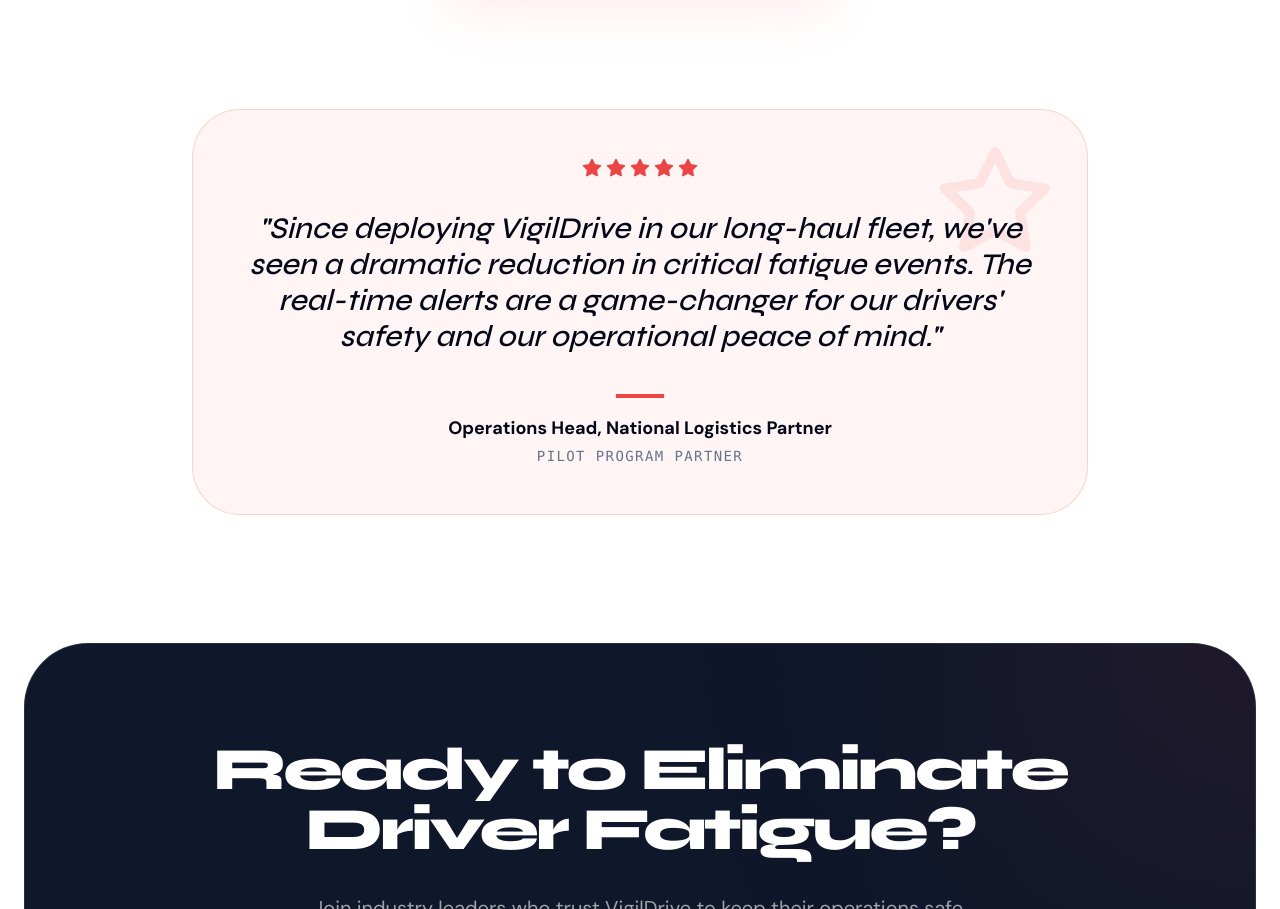
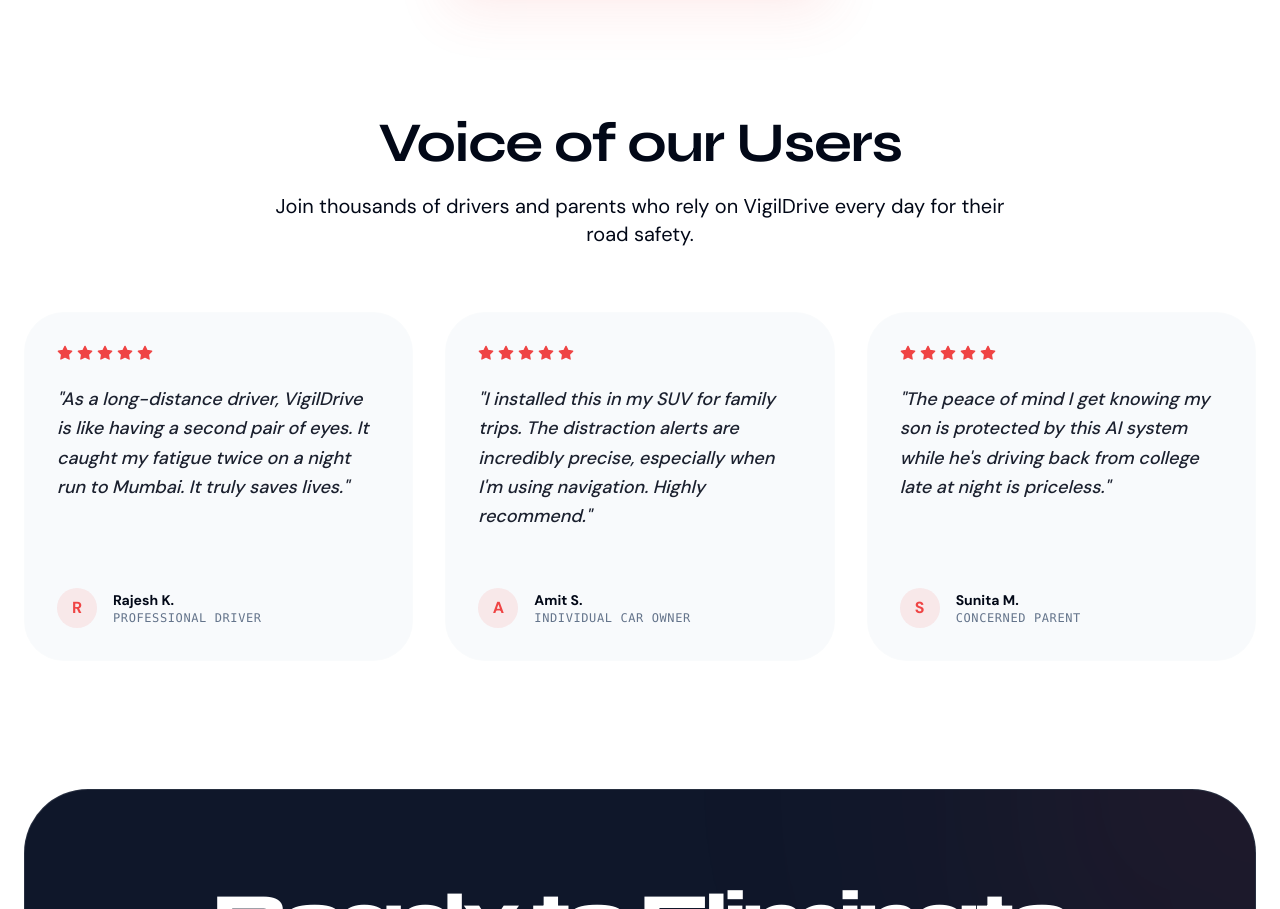
Before and after one commit to sumitb2015/aspireai, a Next.js app: page /products/vigildrive in a window 1280 px wide. Shown: the part 6672-7581 px from the top of the page. Built offline with nearby package versions, Linux system fonts and the light colour scheme.

Commit message:
feat: change testimonials to individual users on VigilDrive page

```diff
--- a/app/products/vigildrive/page.tsx
+++ b/app/products/vigildrive/page.tsx
@@ -164,11 +164,26 @@
   }
 ];
 
-const TESTIMONIAL = {
-  quote: "Since deploying VigilDrive in our long-haul fleet, we've seen a dramatic reduction in critical fatigue events. The real-time alerts are a game-changer for our drivers' safety and our operational peace of mind.",
-  author: "Operations Head, National Logistics Partner",
-  rating: 5
-};
+const TESTIMONIALS = [
+  {
+    quote: "As a long-distance driver, VigilDrive is like having a second pair of eyes. It caught my fatigue twice on a night run to Mumbai. It truly saves lives.",
+    author: "Rajesh K.",
+    role: "Professional Driver",
+    rating: 5
+  },
+  {
+    quote: "I installed this in my SUV for family trips. The distraction alerts are incredibly precise, especially when I'm using navigation. Highly recommend.",
+    author: "Amit S.",
+    role: "Individual Car Owner",
+    rating: 5
+  },
+  {
+    quote: "The peace of mind I get knowing my son is protected by this AI system while he's driving back from college late at night is priceless.",
+    author: "Sunita M.",
+    role: "Concerned Parent",
+    rating: 5
+  }
+];
 
 const PRICING = [
   {
@@ -534,27 +549,34 @@
           ))}
         </div>
 
-        {/* Pilot Testimonial Section */}
+        {/* Individual User Testimonials Section */}
         <div className="mb-32">
-          <div className="max-w-4xl mx-auto p-12 rounded-[3rem] bg-red-500/5 border border-red-500/20 relative overflow-hidden">
-             <div className="absolute top-0 right-0 p-8 opacity-10">
-                <Star size={120} className="text-red-500" />
-             </div>
-             <div className="relative z-10 text-center">
-                <div className="flex justify-center gap-1 mb-8">
-                   {[...Array(TESTIMONIAL.rating)].map((_, i) => (
-                      <Star key={i} size={20} className="fill-red-500 text-red-500" />
-                   ))}
+          <SectionHeading
+            heading="Voice of our Users"
+            subheading="Join thousands of drivers and parents who rely on VigilDrive every day for their road safety."
+          />
+          <div className="grid grid-cols-1 md:grid-cols-3 gap-8">
+            {TESTIMONIALS.map((t, i) => (
+              <div key={i} className="p-8 rounded-[2.5rem] bg-slate-50 dark:bg-white/5 border border-white/10 relative flex flex-col h-full group hover:border-red-500/30 transition-all duration-300">
+                <div className="flex gap-1 mb-6">
+                  {[...Array(t.rating)].map((_, j) => (
+                    <Star key={j} size={16} className="fill-red-500 text-red-500" />
+                  ))}
                 </div>
-                <blockquote className="text-2xl md:text-3xl font-syne font-medium italic mb-10 leading-relaxed text-foreground">
-                   "{TESTIMONIAL.quote}"
+                <blockquote className="text-lg font-medium italic mb-8 leading-relaxed text-foreground/90 flex-grow">
+                  "{t.quote}"
                 </blockquote>
-                <div className="flex flex-col items-center">
-                   <div className="w-12 h-1 bg-red-500 mb-4" />
-                   <p className="font-bold text-lg">{TESTIMONIAL.author}</p>
-                   <p className="text-sm text-muted-foreground uppercase tracking-widest font-mono mt-1">Pilot Program Partner</p>
+                <div className="flex items-center gap-4 mt-auto pt-6 border-t border-white/5">
+                  <div className="w-10 h-10 rounded-full bg-red-500/10 flex items-center justify-center text-red-500 font-bold">
+                    {t.author[0]}
+                  </div>
+                  <div>
+                    <p className="font-bold text-sm">{t.author}</p>
+                    <p className="text-xs text-muted-foreground uppercase tracking-wider font-mono">{t.role}</p>
+                  </div>
                 </div>
-             </div>
+              </div>
+            ))}
           </div>
         </div>
 
```
